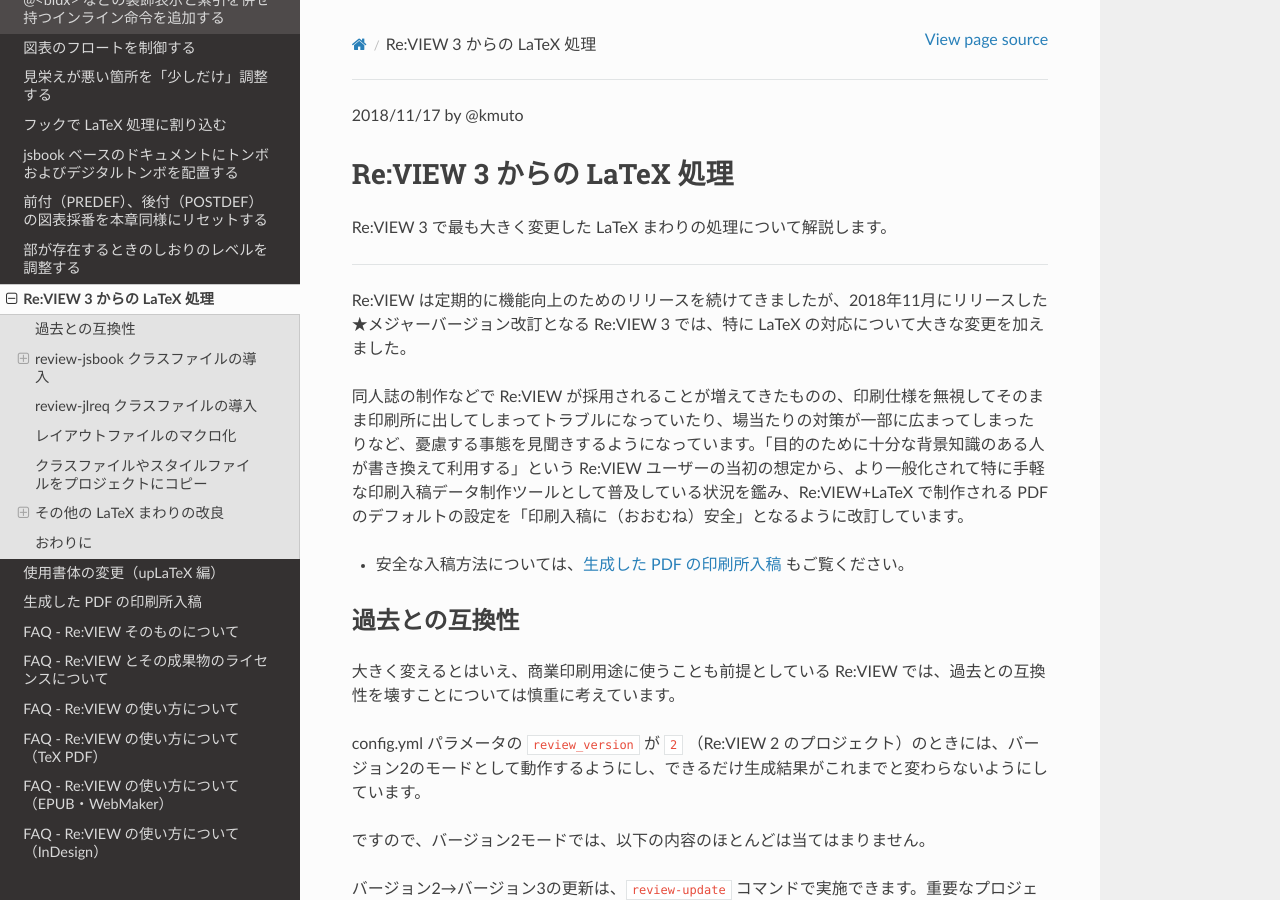
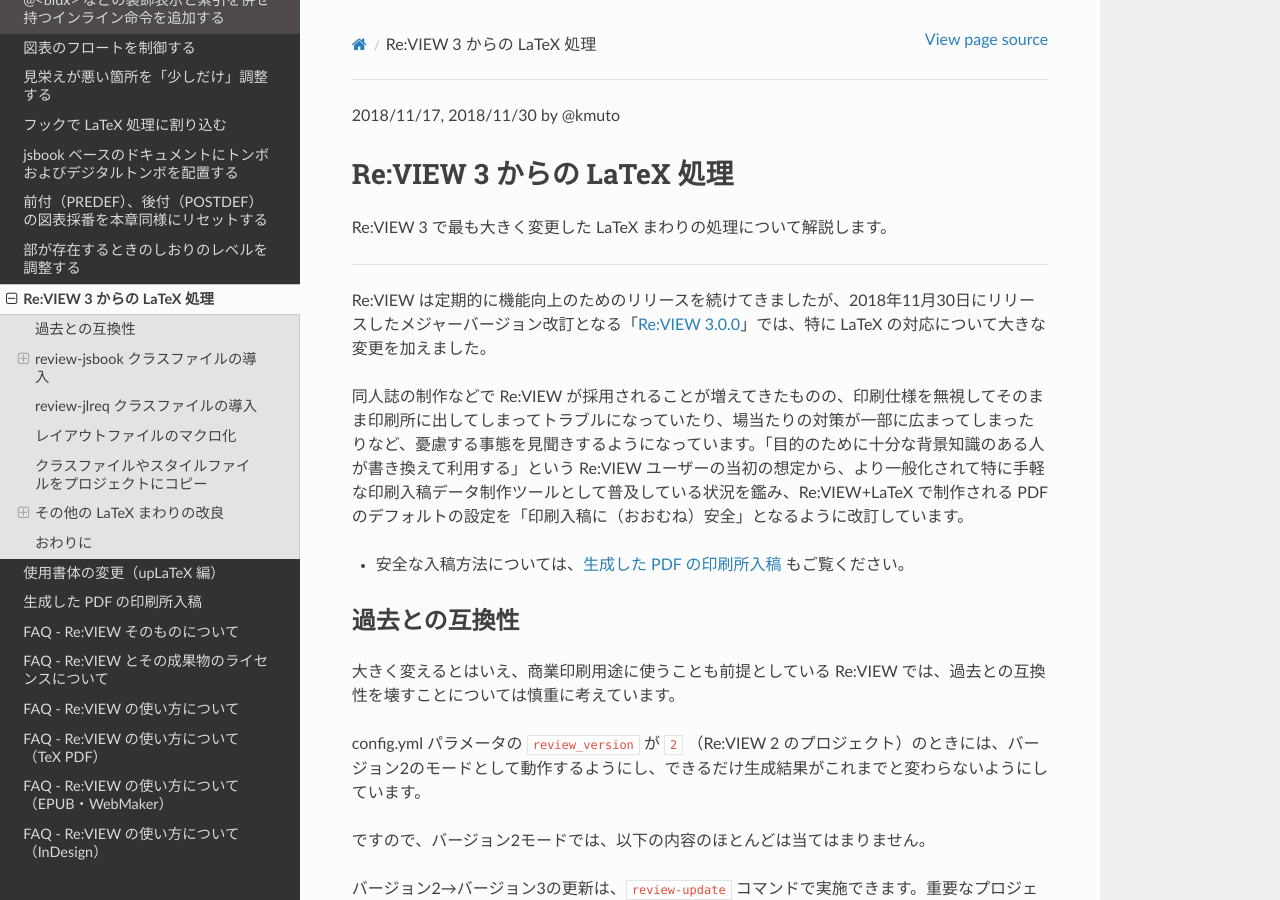
Before and after one commit to reviewml/reviewknowledge-ja, a Sphinx documentation site: the page built from docs/latex/review3-latex.md, in a window 1280 px wide and 900 px high. Built offline with Sphinx 7.4.7 and the Read the Docs theme 2.0.0, drawn with Linux system fonts in a browser that asks for light colours; some of the changed text lies outside the part shown.

Commit message:
r3 released

```diff
--- a/docs/latex/review3-latex.md
+++ b/docs/latex/review3-latex.md
@@ -1,4 +1,4 @@
-2018/11/17 by @kmuto
+2018/11/17, 2018/11/30 by @kmuto
 
 # Re:VIEW 3 からの LaTeX 処理
 
@@ -6,7 +6,7 @@
 
 ----
 
-Re:VIEW は定期的に機能向上のためのリリースを続けてきましたが、2018年11月にリリースした★メジャーバージョン改訂となる Re:VIEW 3 では、特に LaTeX の対応について大きな変更を加えました。
+Re:VIEW は定期的に機能向上のためのリリースを続けてきましたが、2018年11月30日にリリースしたメジャーバージョン改訂となる「[Re:VIEW 3.0.0](https://github.com/kmuto/review/releases/tag/v3.0.0)」では、特に LaTeX の対応について大きな変更を加えました。
 
 同人誌の制作などで Re:VIEW が採用されることが増えてきたものの、印刷仕様を無視してそのまま印刷所に出してしまってトラブルになっていたり、場当たりの対策が一部に広まってしまったりなど、憂慮する事態を見聞きするようになっています。「目的のために十分な背景知識のある人が書き換えて利用する」という Re:VIEW ユーザーの当初の想定から、より一般化されて特に手軽な印刷入稿データ制作ツールとして普及している状況を鑑み、Re:VIEW+LaTeX で制作される PDF のデフォルトの設定を「印刷入稿に（おおむね）安全」となるように改訂しています。
 
```
Also changed, not shown: other parts of docs/latex/review3-latex.md (+1 -1 lines).
